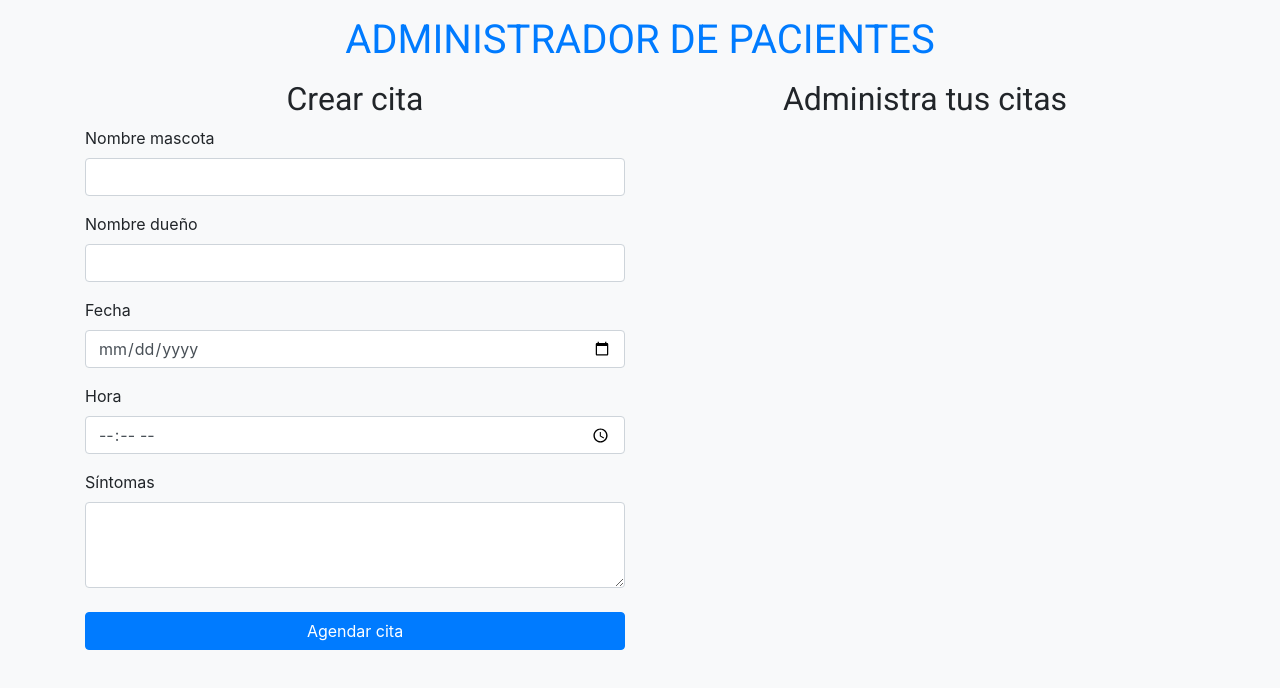
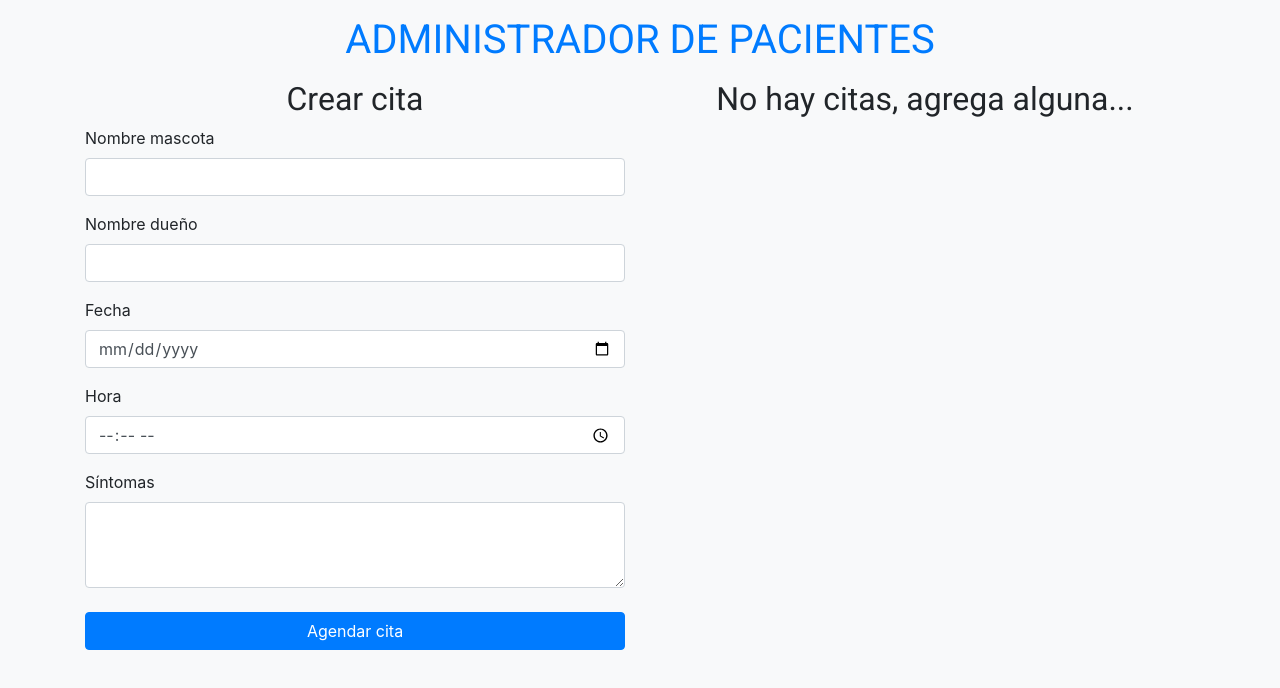
Before and after one commit to juanluna96/My_First_React_App, a React (Create React App) app: page / in a window 1280 px wide. Shown: the top 688 px of the page. Built offline with nearby package versions, Linux system fonts and the light colour scheme.

Commit message:
Mostrando un mensaje de forma condicional

```diff
--- a/src/App.js
+++ b/src/App.js
@@ -23,6 +23,9 @@ function App() {
     guardarCitas(nuevasCitas);
   }
 
+  // Mensaje condicional citas
+  const titulo = citas.length === 0 ? 'No hay citas, agrega alguna...' : 'Administra tus citas';
+
   return (
     <Fragment>
       <div className="container my-3">
@@ -32,7 +35,7 @@ function App() {
             <Formulario crearCita={ crearCita }></Formulario>
           </div>
           <div className="col-md-6">
-            <h2 className="text-center mb-4">Administra tus citas</h2>
+            <h2 className="text-center mb-4">{ titulo }</h2>
             <div className="overflow-auto" style={ { maxHeight: "570px" } }>
               { citas.map(cita => (
                 <Cita key={ cita.id } cita={ cita } eliminarCita={ eliminarCita }></Cita>
```
